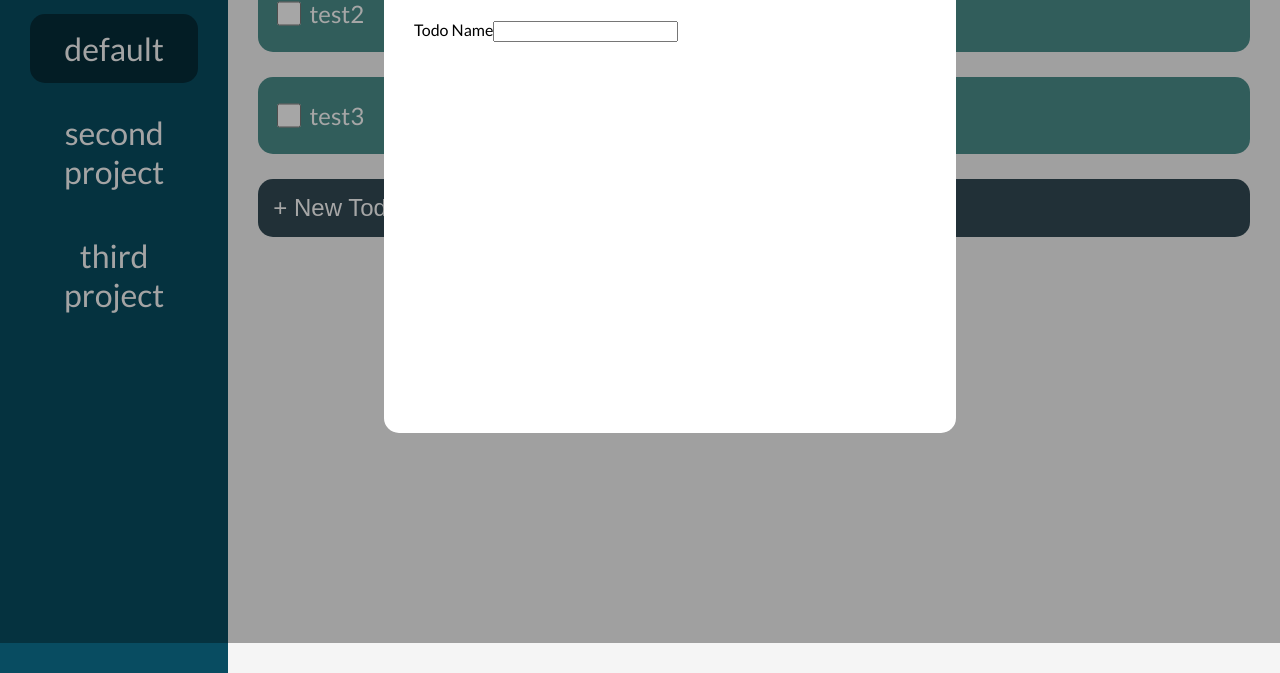
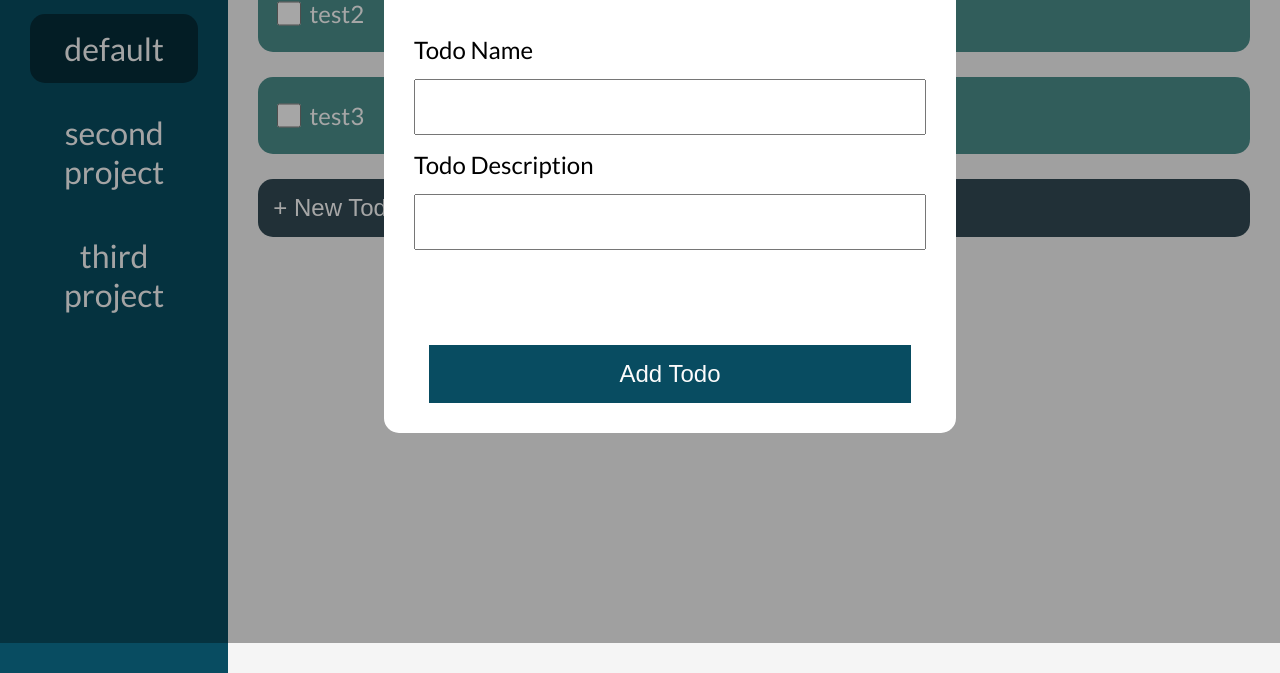
Before and after one commit to Omarpixel9/Odin_TodoList, a website built with webpack: page dist/index.html in a window 1280 px wide. Both pictures are taken after a click on the button "+ New Todo". Shown: the part 157-830 px from the top of the page. Built offline with nearby package versions, Linux system fonts and the light colour scheme.

Commit message:
added: styling changes, new todo input

```diff
--- a/src/dom-manip.js
+++ b/src/dom-manip.js
@@ -82,14 +82,29 @@ const loadTodoDetailDisplay = (todo) => {
     titleDisplay.textContent = 'Create a New Todo';
 
     // Form Details
+    const todoForm = buildElement('form');
+    // Todo Name
     const todoName = buildElement('label');
     todoName.textContent = 'Todo Name';
     const todoTextfield = buildElement('input');
     todoTextfield.type = 'text';
+    // Todo Desc
+    const todoDesc = buildElement('label');
+    todoDesc.textContent = 'Todo Description';
+    const todoDescTF = buildElement('input');
+    todoDescTF.type = 'text';
+    // Add Todo Button
+    const addTodoBtn = buildElement('button');
+    addTodoBtn.textContent = 'Add Todo';
+    addTodoBtn.type = 'button';
 
-    todoDetailDiv.appendChild(titleDisplay);
-    todoDetailDiv.appendChild(todoName);
-    todoDetailDiv.appendChild(todoTextfield);
+    todoForm.appendChild(titleDisplay);
+    todoForm.appendChild(todoName);
+    todoForm.appendChild(todoTextfield);
+    todoForm.appendChild(todoDesc);
+    todoForm.appendChild(todoDescTF);
+    todoDetailDiv.appendChild(todoForm);
+    todoDetailDiv.appendChild(addTodoBtn);
 
     contentDiv.appendChild(todoDetailBackground);
     contentDiv.appendChild(todoDetailDiv);
--- a/src/style.css
+++ b/src/style.css
@@ -3,10 +3,11 @@
     --sidebar-bg: #084C61;
     --sidebar-bg-secondary: #052C39;
     --white-color: #FCFCFC;
+    --main-font: 'Lato', sans-serif;
 }
 body {
     margin: 0;
-    font-family: 'Lato', sans-serif;
+    font-family: var(--main-font);
     background-color: (var(--white-color));
 }
 
@@ -67,6 +68,38 @@ body {
     height: 60%;
     padding: 15px 30px;
     border-radius: 15px;
+    display: flex;
+    flex-direction: column;
+    justify-content: space-between;
+}
+
+#todoDetails form {
+    display: flex;
+    flex-direction: column;
+    gap: 15px;
+}
+
+#todoDetails label {
+    font-size: 24px;
+}
+
+#todoDetails input[type='text'] {
+    font-size: 18px;
+    padding: 15px;
+    font-family: inherit;
+}
+
+#todoDetails button {
+    font-size: 24px;
+    border: none;
+    padding: 15px;
+    background-color: var(--sidebar-bg);
+    color: var(--white-color);
+    margin: 15px;
+}
+
+#todoDetails button:hover {
+    background-color: var(--sidebar-bg-secondary);
 }
 
 #todoDetailsBackground {
@@ -78,6 +111,23 @@ body {
 
 .notScrollable {
     overflow-y: hidden;
+}
+
+.swal-title, .swal-text, .swal-button {
+    font-family: var(--main-font);
+    color: black;
+}
+
+.swal-button {
+    font-weight: 800;
+}
+
+.swal-button--confirm {
+    color: white;
+}
+
+.swal-modal {
+    background-color: var(--white-color);
 }
 
 #sidebar {
```
